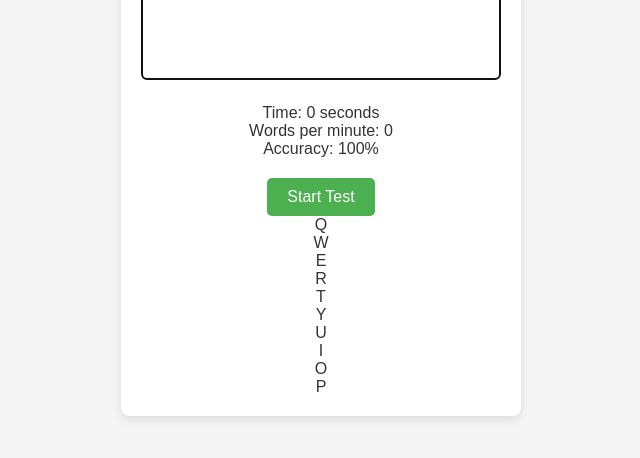
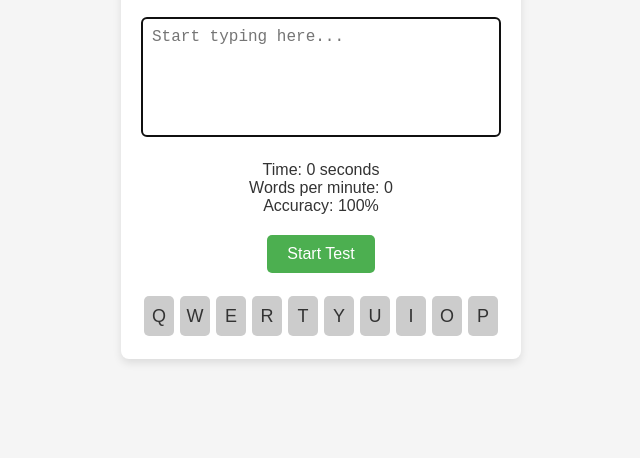
Before and after one commit to Iamavneeshbaba/typing-sample, a plain HTML site: page index.html in a window 1280 px wide. Shown: the part 260-718 px from the top of the page, without its empty margins (319-959 px from the left). Drawn offline with Linux system fonts and the light colour scheme.

Commit message:
Update style.css

```diff
--- a/style.css
+++ b/style.css
@@ -52,3 +52,31 @@ button {
 button:hover {
   background-color: #45a049;
 }
+
+#keyboard {
+  margin-top: 20px;
+}
+
+.keyboard-row {
+  display: flex;
+  justify-content: center;
+  margin-top: 5px;
+}
+
+.key {
+  width: 40px;
+  height: 40px;
+  margin: 3px;
+  background-color: #ccc;
+  text-align: center;
+  line-height: 40px;
+  border-radius: 5px;
+  cursor: pointer;
+  font-size: 18px;
+  transition: background-color 0.2s;
+}
+
+.key.active {
+  background-color: #4CAF50;
+  color: white;
+}
```
